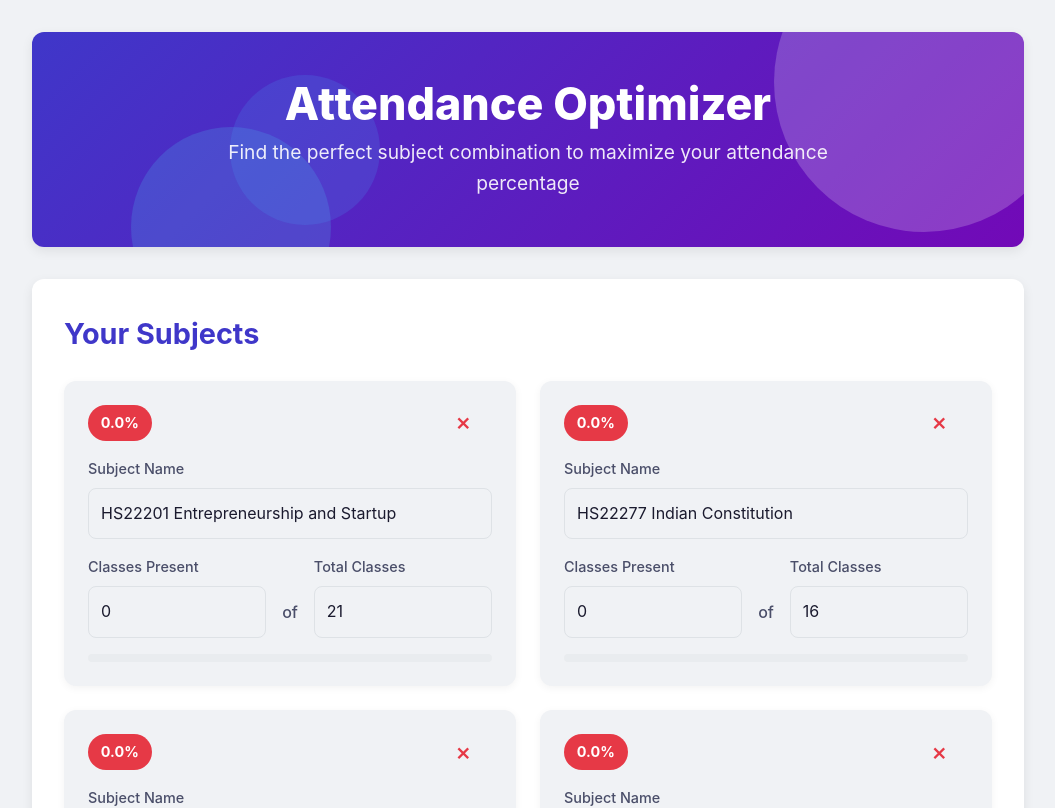
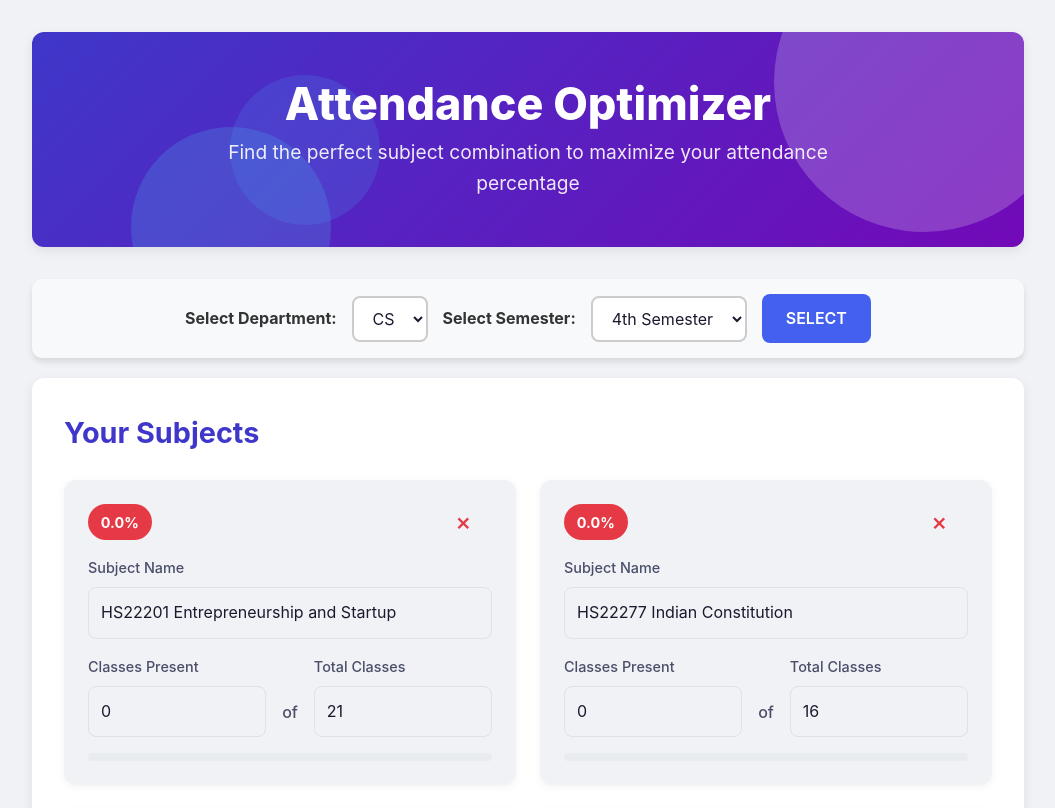
Before and after one commit to chkg2a/nerist-attendance, a React (Vite) app: page / in a window 1280 px wide. Shown: the top 808 px of the page, without its empty margins (112-1167 px from the left). Built offline with nearby package versions, Linux system fonts and the light colour scheme.

Commit message:
2025-03-24 23:12:07

```diff
--- a/src/App.css
+++ b/src/App.css
@@ -316,6 +316,11 @@ body {
   transform: translateY(-2px);
 }
 
+.btn-edit {
+  background-color: var(--danger-color);
+  color: white;
+}
+
 .btn-add {
   background-color: var(--primary-color);
   color: white;
@@ -550,3 +555,42 @@ body {
     gap: 1rem;
   }
 }
+
+/* Styling the Department & Semester Selectors */
+.preset-selection {
+  display: flex;
+  align-items: center;
+  justify-content: center;
+  gap: 15px;
+  margin: 20px 0;
+  padding: 15px;
+  background: #f8f9fa;
+  border-radius: 10px;
+  box-shadow: 0 4px 6px rgba(0, 0, 0, 0.1);
+}
+
+.preset-selection label {
+  font-size: 16px;
+  font-weight: bold;
+  color: #333;
+}
+
+.preset-selection select {
+  padding: 10px 15px;
+  font-size: 16px;
+  border: 2px solid #ccc;
+  border-radius: 8px;
+  background: white;
+  cursor: pointer;
+  transition: all 0.3s ease-in-out;
+}
+
+.preset-selection select:hover {
+  border-color: #007bff;
+}
+
+.preset-selection select:focus {
+  border-color: #007bff;
+  outline: none;
+  box-shadow: 0 0 8px rgba(0, 123, 255, 0.2);
+}
--- a/src/App.jsx
+++ b/src/App.jsx
@@ -6,19 +6,51 @@ import Header from "./components/Header";
 import { subjectsConst } from "./constants/subjects";
 
 function App() {
+  // Load from localStorage or use default
+  const storedDepartment = localStorage.getItem("department") || "CS";
+  const storedSemester = localStorage.getItem("semester") || "4th Semester";
+
+  const [department, setDepartment] = useState(storedDepartment);
+  const [semester, setSemester] = useState(storedSemester);
+  const [selectionLocked, setSelectionLocked] = useState(false); // Toggle visibility
   const [subjects, setSubjects] = useState(() => {
     const storedSubjects = localStorage.getItem("subjects");
-    return storedSubjects ? JSON.parse(storedSubjects) : subjectsConst;
+    return storedSubjects
+      ? JSON.parse(storedSubjects)
+      : subjectsConst[storedDepartment][storedSemester];
   });
 
   const [topSubjectsCount, setTopSubjectsCount] = useState(5);
   const [results, setResults] = useState([]);
   const [showResults, setShowResults] = useState(false);
-  const [hasChanges, setHasChanges] = useState(false); // Track unsaved changes
+  const [hasChanges, setHasChanges] = useState(false);
+
+  // Save selected department & semester
+  useEffect(() => {
+    localStorage.setItem("department", department);
+    localStorage.setItem("semester", semester);
+  }, [department, semester]);
 
   const saveSubjectsToLocalStorage = () => {
     localStorage.setItem("subjects", JSON.stringify(subjects));
-    setHasChanges(false); // Reset change tracker after saving
+    setHasChanges(false);
+  };
+
+  const handleDepartmentChange = (e) => {
+    setDepartment(e.target.value);
+  };
+
+  const handleSemesterChange = (e) => {
+    setSemester(e.target.value);
+  };
+
+  const handleSelectSubjects = () => {
+    setSubjects(subjectsConst[department][semester]); // Update subjects
+    setSelectionLocked(true); // Lock selection
+  };
+
+  const handleChangeSelection = () => {
+    setSelectionLocked(false); // Unlock selection
   };
 
   const addSubject = () => {
@@ -30,7 +62,9 @@ function App() {
   };
 
   const removeSubject = (id) => {
-    setSubjects((prevSubjects) => prevSubjects.filter((subject) => subject.id !== id));
+    setSubjects((prevSubjects) =>
+      prevSubjects.filter((subject) => subject.id !== id),
+    );
     setHasChanges(true);
   };
 
@@ -40,19 +74,22 @@ function App() {
         subject.id === id
           ? {
               ...subject,
-              [field]: field === "present" || field === "total" ? Number(value) : value,
+              [field]:
+                field === "present" || field === "total"
+                  ? Number(value)
+                  : value,
             }
-          : subject
-      )
+          : subject,
+      ),
     );
     setHasChanges(true);
   };
 
-  const calculateAttendance = (present, total) => (total > 0 ? (present / total) * 100 : 0);
+  const calculateAttendance = (present, total) =>
+    total > 0 ? (present / total) * 100 : 0;
 
   const generateCombinations = (array, k) => {
     const result = [];
-
     function combine(start, current) {
       if (current.length === k) {
         result.push([...current]);
@@ -64,25 +101,31 @@ function App() {
         current.pop();
       }
     }
-
     combine(0, []);
     return result;
   };
 
   const calculateCombinationAttendance = (subjects) => {
-    const totalPresent = subjects.reduce((sum, s) => sum + Number(s.present), 0);
+    const totalPresent = subjects.reduce(
+      (sum, s) => sum + Number(s.present),
+      0,
+    );
     const totalClasses = subjects.reduce((sum, s) => sum + Number(s.total), 0);
     return {
       totalPresent,
       totalClasses,
-      percentage: totalClasses > 0 ? calculateAttendance(totalPresent, totalClasses) : 0,
+      percentage:
+        totalClasses > 0 ? calculateAttendance(totalPresent, totalClasses) : 0,
     };
   };
 
   const calculateBestCombinations = () => {
     const subjectsData = subjects.map((subject) => ({
       ...subject,
-      percentage: calculateAttendance(Number(subject.present), Number(subject.total)),
+      percentage: calculateAttendance(
+        Number(subject.present),
+        Number(subject.total),
+      ),
     }));
 
     if (subjectsData.length === 0) {
@@ -91,7 +134,9 @@ function App() {
     }
 
     if (topSubjectsCount > subjectsData.length) {
-      alert(`You only have ${subjectsData.length} subjects. Please enter a smaller number.`);
+      alert(
+        `You only have ${subjectsData.length} subjects. Please enter a smaller number.`,
+      );
       return;
     }
 
@@ -120,7 +165,9 @@ function App() {
   };
 
   const handleTopSubjectsBlur = () => {
-    setTopSubjectsCount(Math.max(1, Math.min(topSubjectsCount, subjects.length)));
+    setTopSubjectsCount(
+      Math.max(1, Math.min(topSubjectsCount, subjects.length)),
+    );
   };
 
   return (
@@ -128,6 +175,48 @@ function App() {
       <div className="app-container">
         <div className="app-content">
           <Header />
+
+          <div className="preset-selection">
+            {selectionLocked ? (
+              <>
+                <p>
+                  Selected: <strong>{department}</strong> -{" "}
+                  <strong>{semester}</strong>
+                </p>
+                <button
+                  onClick={handleChangeSelection}
+                  className="btn btn-edit"
+                >
+                  CHANGE
+                </button>
+              </>
+            ) : (
+              <>
+                <label>Select Department:</label>
+                <select value={department} onChange={handleDepartmentChange}>
+                  {Object.keys(subjectsConst).map((dept) => (
+                    <option key={dept} value={dept}>
+                      {dept}
+                    </option>
+                  ))}
+                </select>
+
+                <label>Select Semester:</label>
+                <select value={semester} onChange={handleSemesterChange}>
+                  {Object.keys(subjectsConst[department]).map((sem) => (
+                    <option key={sem} value={sem}>
+                      {sem}
+                    </option>
+                  ))}
+                </select>
+
+                <button onClick={handleSelectSubjects} className="btn btn-add">
+                  SELECT
+                </button>
+              </>
+            )}
+          </div>
+
           <div className="form-container">
             <h2 className="section-title">Your Subjects</h2>
 
--- a/src/constants/subjects.js
+++ b/src/constants/subjects.js
@@ -1,4 +1,6 @@
-export const subjectsConst = [
+export const subjectsConst = {
+  "CS": {
+    "4th Semester": [
       {
         id: 1,
         name: "HS22201 Entrepreneurship and Startup",
@@ -35,4 +37,6 @@ export const subjectsConst = [
         present: 0,
         total: 22,
       },
-      ]
+    ],
+  },
+};
```
Lines whose indentation alone changed are shown as unchanged.
